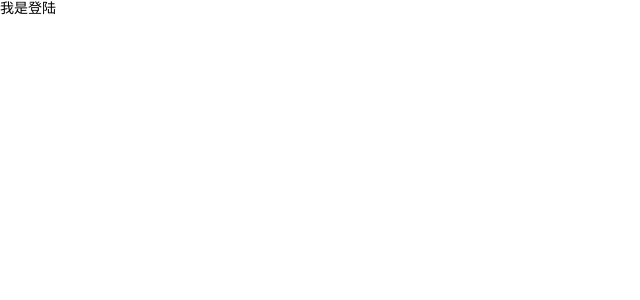
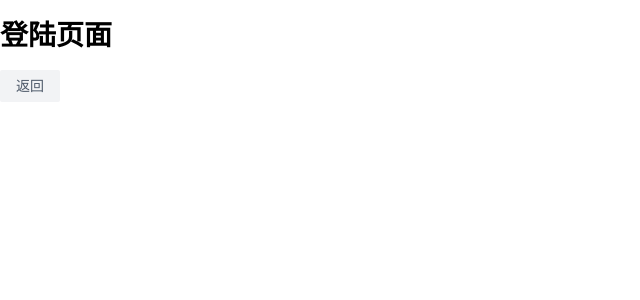
Before and after one commit to Polarisbare/my-vue3, a Vue app: page /login in a window 1280 px wide. Shown: the top 300 px of the page, without its empty margins (0-640 px from the left). Built offline with nearby package versions, Linux system fonts and the light colour scheme.

Commit message:
feat: 实现路由跳转

```diff
--- a/src/views/login/login.vue
+++ b/src/views/login/login.vue
@@ -2,14 +2,27 @@
  * @Author: Lv Jingxin lv510987@163.com
  * @Date: 2023-07-12 16:13:49
  * @LastEditors: Lv Jingxin lv510987@163.com
- * @LastEditTime: 2023-07-12 17:45:28
+ * @LastEditTime: 2023-07-13 09:31:11
  * @FilePath: /my-vue-app/src/views/login/login.vue
  * @Description: 这是默认设置,请设置`customMade`, 打开koroFileHeader查看配置 进行设置: https://github.com/OBKoro1/koro1FileHeader/wiki/%E9%85%8D%E7%BD%AE
 -->
 <template>
-  <div class="container">我是登陆</div>
+  <div class="container">
+    <h1>登陆页面</h1>
+    <a-button
+      @click="
+        () =>
+          router.push({
+            path: '/',
+          })
+      "
+      >返回</a-button
+    >
+  </div>
 </template>
 
-<script lang="ts" setup></script>
+<script lang="ts" setup>
+const router = useRouter();
+</script>
 
 <style lang="less" scoped></style>
```
Also changed, not shown: src/router/routes/modules/test.ts (deleted, +0 -16 lines).
